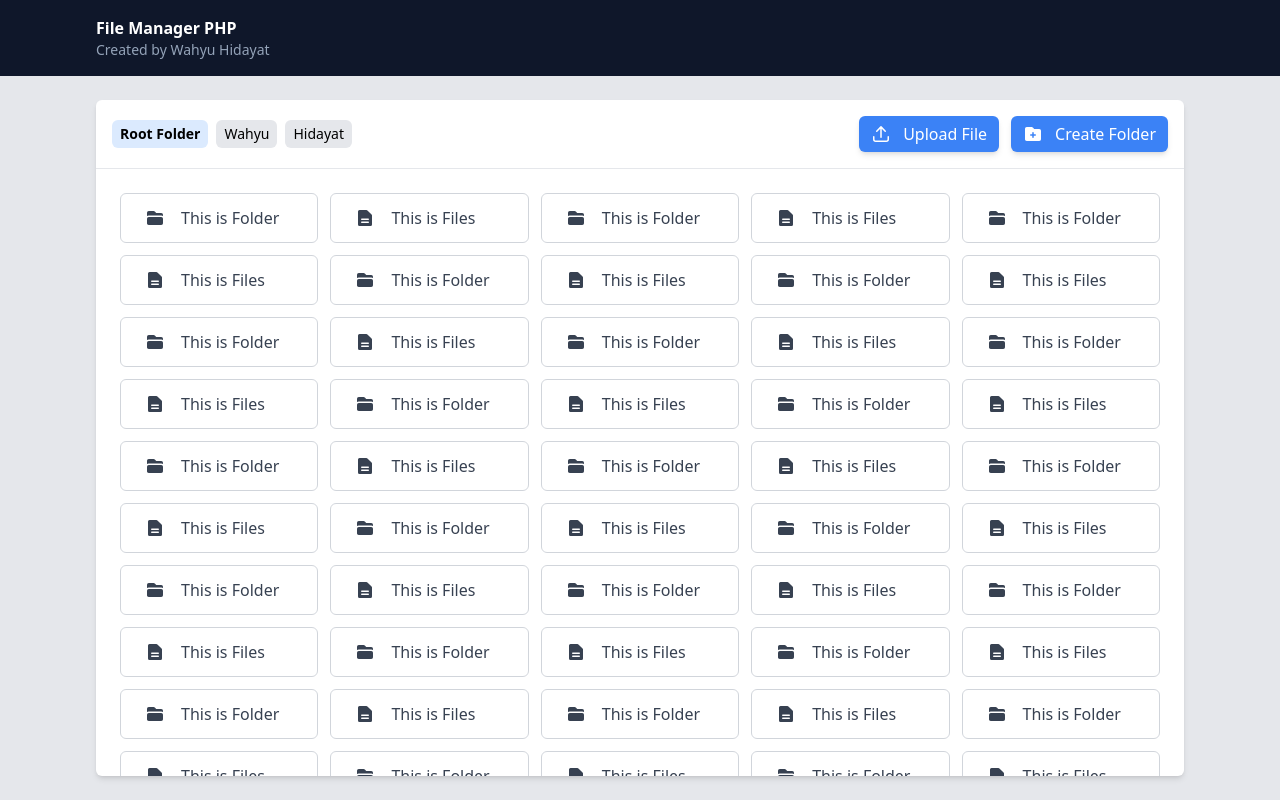
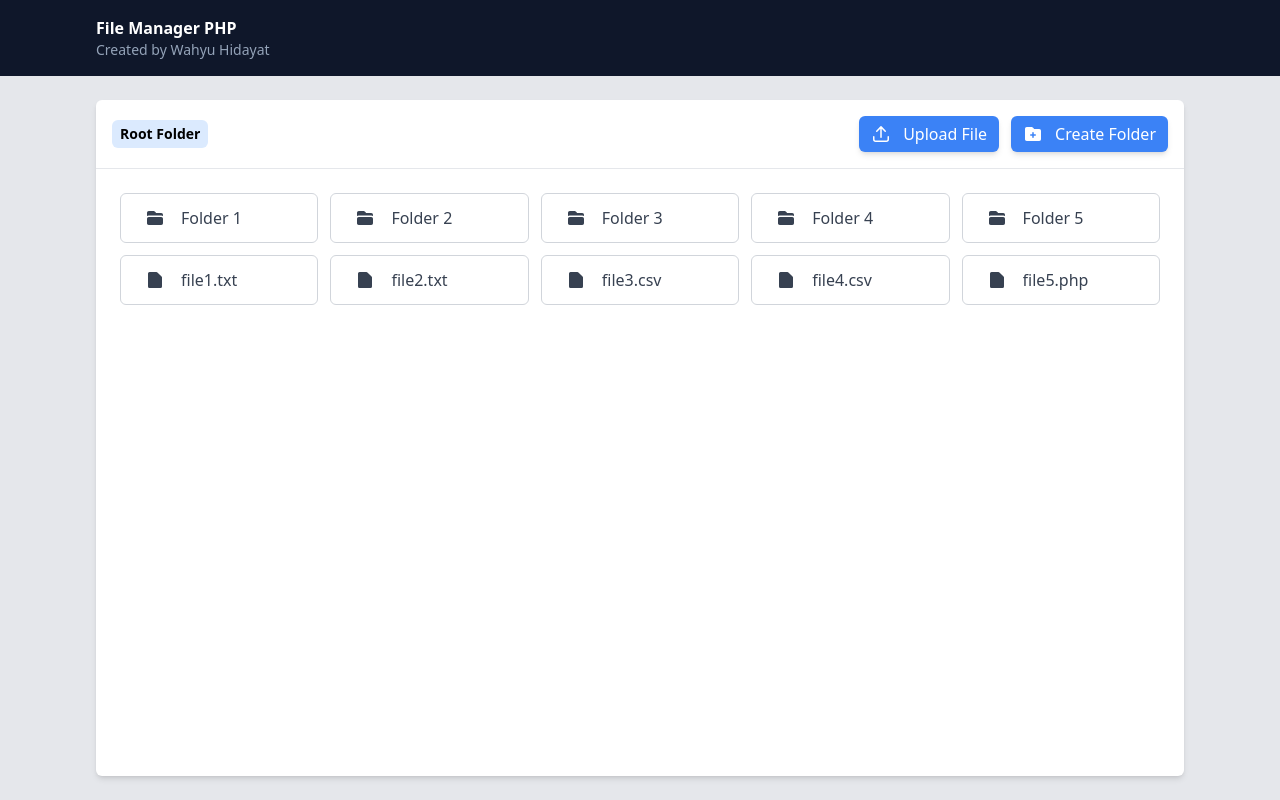
Before and after one commit to WahyuHidayattz/php-file-manager, a PHP site: page / in a window 1280 px wide. Run offline with PHP 8.4, Linux system fonts and the light colour scheme.

Commit message:
Update can read directory

```diff
--- a/assets/app.css
+++ b/assets/app.css
@@ -615,24 +571,20 @@ video {
   display: flex;
 }
 
-.grid {
-  display: grid;
+.contents {
+  display: contents;
 }
 
 .hidden {
   display: none;
 }
 
-.h-5 {
-  height: 1.25rem;
-}
-
 .h-full {
   height: 100%;
 }
 
-.min-h-screen {
-  min-height: 100vh;
+.h-5 {
+  height: 1.25rem;
 }
 
 .w-full {
@@ -741,6 +653,14 @@ video {
 
 .overflow-hidden {
   overflow: hidden;
+}
+
+.text-ellipsis {
+  text-overflow: ellipsis;
+}
+
+.whitespace-nowrap {
+  white-space: nowrap;
 }
 
 .rounded-md {
@@ -878,14 +764,19 @@ video {
   padding-bottom: 1rem;
 }
 
-.px-6 {
-  padding-left: 1.5rem;
-  padding-right: 1.5rem;
-}
-
 .py-6 {
   padding-top: 1.5rem;
   padding-bottom: 1.5rem;
+}
+
+.px-2 {
+  padding-left: 0.5rem;
+  padding-right: 0.5rem;
+}
+
+.py-1 {
+  padding-top: 0.25rem;
+  padding-bottom: 0.25rem;
 }
 
 .px-3 {
@@ -898,19 +789,9 @@ video {
   padding-bottom: 0.375rem;
 }
 
-.py-1 {
-  padding-top: 0.25rem;
-  padding-bottom: 0.25rem;
-}
-
-.px-4 {
-  padding-left: 1rem;
-  padding-right: 1rem;
-}
-
-.py-2 {
-  padding-top: 0.5rem;
-  padding-bottom: 0.5rem;
+.px-6 {
+  padding-left: 1.5rem;
+  padding-right: 1.5rem;
 }
 
 .py-3 {
@@ -918,9 +799,9 @@ video {
   padding-bottom: 0.75rem;
 }
 
-.px-2 {
-  padding-left: 0.5rem;
-  padding-right: 0.5rem;
+.py-2 {
+  padding-top: 0.5rem;
+  padding-bottom: 0.5rem;
 }
 
 .pr-4 {
--- a/index.php
+++ b/index.php
@@ -1,14 +1,42 @@
 <?php
 
-$files = [];
-$in_folder = false;
-for ($i = 0; $i < 100; $i++) {
-    if ($i % 2 == 0) {
-        $files[] = ["This is Folder", "folder"];
+$path = "storage";
+if (isset($_GET['path'])) {
+    $path = $_GET['path'];
+}
+
+$new_path = [];
+foreach (scandir($path) as $file) {
+    if ($file != ".") {
+        if ($file == "..") {
+            $new_path[] = [$file, "folder", "?path=" . dirname("$path")];
+        } else if (is_dir("$path/$file")) {
+            $new_path[] = [$file, "folder", "?path=$path/$file"];
         } else {
-        $files[] = ["This is Files", "file"];
+            $new_path[] = [$file, "file", "$path/$file"];
         }
     }
+}
+
+usort($new_path, function ($a, $b) {
+    return $b[1] <=> $a[1];
+});
+
+$dir_listing = explode("/", $path);
+$dir_listing_new = [];
+foreach ($dir_listing as $list) {
+    if ($list != ".." && $list != ".") {
+        $dir_listing_new[] = $list;
+    }
+}
+array_shift($dir_listing_new);
+$in_folder = true;
+
+if (!$dir_listing_new) {
+    $in_folder = false;
+    array_shift($new_path);
+}
+
 
 ?>
 <html lang="en">
@@ -24,10 +52,10 @@ for ($i = 0; $i < 100; $i++) {
 <body class="">
 
     <!-- main container -->
-    <div class="flex flex-col w-full h-full bg-gray-200 overflow-auto">
+    <div class="flex flex-col w-full h-full overflow-auto bg-gray-200">
 
         <!-- header -->
-        <div class="flex flex-row items-center justify-between gap-6 px-4 md:px-12 lg:px-24 py-4 bg-slate-900 text-white">
+        <div class="flex flex-row items-center justify-between gap-6 px-4 py-4 text-white md:px-12 lg:px-24 bg-slate-900">
             <div class="flex flex-col">
                 <span class="font-semibold">File Manager PHP</span>
                 <span class="text-sm text-slate-400">Created by Wahyu Hidayat</span>
@@ -35,17 +63,18 @@ for ($i = 0; $i < 100; $i++) {
         </div>
         <!-- content -->
 
-        <div class="flex flex-col px-4 md:px-12 lg:px-24 py-6 flex-1 overflow-auto">
+        <div class="flex flex-col flex-1 px-4 py-6 overflow-auto md:px-12 lg:px-24">
 
-            <div class="flex flex-col bg-white shadow-md rounded-md overflow-auto flex-1">
+            <div class="flex flex-col flex-1 overflow-auto bg-white rounded-md shadow-md">
 
-                <div class="flex flex-row md:justify-between justify-end items-center gap-3 p-4 border-b border-b-gray-200">
-                    <div class="hidden md:flex flex-1 flex-row items-center gap-2 text-sm">
-                        <a href="" class="flex flex-row px-2 py-1 bg-blue-100 hover:bg-blue-200 rounded-md font-semibold">
+                <div class="flex flex-row items-center justify-end gap-3 p-4 border-b md:justify-between border-b-gray-200">
+                    <div class="flex-row items-center flex-1 hidden gap-2 text-sm md:flex">
+                        <a href="?path=storage" class="flex flex-row px-2 py-1 font-semibold bg-blue-100 rounded-md hover:bg-blue-200">
                             Root Folder
                         </a>
-                        <a href="" class="flex flex-row px-2 py-1 bg-gray-200 hover:bg-gray-300 rounded-md">Wahyu</a>
-                        <a href="" class="flex flex-row px-2 py-1 bg-gray-200 hover:bg-gray-300 rounded-md">Hidayat</a>
+                        <?php foreach ($dir_listing_new as $list) : ?>
+                            <span class="flex flex-row px-2 py-1 bg-gray-200 rounded-md "><?= $list; ?></span>
+                        <?php endforeach; ?>
                     </div>
                     <button id="button-file-upload" class="flex items-center justify-center flex-row gap-3 px-3 py-1.5 bg-blue-500 hover:bg-blue-400 text-white rounded-md shadow-md">
                         <svg xmlns="http://www.w3.org/2000/svg" viewBox="0 0 20 20" fill="currentColor" class="w-5 h-5">
@@ -62,25 +91,29 @@ for ($i = 0; $i < 100; $i++) {
                     </button>
                 </div>
 
-                <div class="flex flex-col sm:grid sm:grid-cols-2 md:grid md:grid-cols-3 lg:grid lg:grid-cols-4 xl:grid xl:grid-cols-5 gap-3 p-6 overflow-auto">
-                    <?php foreach ($files as $file) : ?>
-                        <a href="" class="w-full flex flex-row items-center gap-4 px-6 py-3 text-gray-700 bg-white rounded-md border border-gray-300 hover:bg-gray-200">
-                            <?php if ($file[1] == "file") : ?>
+                <div class="flex flex-col h-full">
+                    <div class="flex flex-col gap-3 p-6 overflow-auto sm:grid sm:grid-cols-2 md:grid md:grid-cols-3 lg:grid lg:grid-cols-4 xl:grid xl:grid-cols-5">
+                        <?php foreach ($new_path as $file) : ?>
+                            <a href="<?= $file[2]; ?>" class="flex flex-row items-center w-full gap-4 px-6 py-3 text-gray-700 bg-white border border-gray-300 rounded-md hover:bg-gray-200">
+                                <?php if ($file[1] == "folder") : ?>
                                     <svg xmlns="http://www.w3.org/2000/svg" viewBox="0 0 20 20" fill="currentColor" class="w-5 h-5">
-                                    <path fill-rule="evenodd" d="M4.5 2A1.5 1.5 0 003 3.5v13A1.5 1.5 0 004.5 18h11a1.5 1.5 0 001.5-1.5V7.621a1.5 1.5 0 00-.44-1.06l-4.12-4.122A1.5 1.5 0 0011.378 2H4.5zm2.25 8.5a.75.75 0 000 1.5h6.5a.75.75 0 000-1.5h-6.5zm0 3a.75.75 0 000 1.5h6.5a.75.75 0 000-1.5h-6.5z" clip-rule="evenodd" />
+                                        <path d="M3.75 3A1.75 1.75 0 002 4.75v3.26a3.235 3.235 0 011.75-.51h12.5c.644 0 1.245.188 1.75.51V6.75A1.75 1.75 0 0016.25 5h-4.836a.25.25 0 01-.177-.073L9.823 3.513A1.75 1.75 0 008.586 3H3.75zM3.75 9A1.75 1.75 0 002 10.75v4.5c0 .966.784 1.75 1.75 1.75h12.5A1.75 1.75 0 0018 15.25v-4.5A1.75 1.75 0 0016.25 9H3.75z" />
                                     </svg>
                                 <?php else : ?>
                                     <svg xmlns="http://www.w3.org/2000/svg" viewBox="0 0 20 20" fill="currentColor" class="w-5 h-5">
-                                    <path d="M3.75 3A1.75 1.75 0 002 4.75v3.26a3.235 3.235 0 011.75-.51h12.5c.644 0 1.245.188 1.75.51V6.75A1.75 1.75 0 0016.25 5h-4.836a.25.25 0 01-.177-.073L9.823 3.513A1.75 1.75 0 008.586 3H3.75zM3.75 9A1.75 1.75 0 002 10.75v4.5c0 .966.784 1.75 1.75 1.75h12.5A1.75 1.75 0 0018 15.25v-4.5A1.75 1.75 0 0016.25 9H3.75z" />
+                                        <path d="M3 3.5A1.5 1.5 0 014.5 2h6.879a1.5 1.5 0 011.06.44l4.122 4.12A1.5 1.5 0 0117 7.622V16.5a1.5 1.5 0 01-1.5 1.5h-11A1.5 1.5 0 013 16.5v-13z" />
                                     </svg>
                                 <?php endif; ?>
+                                <span class="flex-1 overflow-hidden whitespace-nowrap text-ellipsis">
                                     <?= $file[0]; ?>
+                                </span>
                             </a>
                         <?php endforeach; ?>
                     </div>
+                </div>
 
                 <?php if ($in_folder) : ?>
-                    <div class="flex flex-row justify-end items-center gap-3 p-4 border-t border-t-gray-200">
+                    <div class="flex flex-row items-center justify-end gap-3 p-4 border-t border-t-gray-200">
                         <a href="" class="flex items-center justify-center flex-row gap-3 px-3 py-1.5 bg-red-500 text-white rounded-md shadow-md hover:bg-red-400">
                             <svg xmlns="http://www.w3.org/2000/svg" viewBox="0 0 20 20" fill="currentColor" class="w-5 h-5">
                                 <path fill-rule="evenodd" d="M8.75 1A2.75 2.75 0 006 3.75v.443c-.795.077-1.584.176-2.365.298a.75.75 0 10.23 1.482l.149-.022.841 10.518A2.75 2.75 0 007.596 19h4.807a2.75 2.75 0 002.742-2.53l.841-10.52.149.023a.75.75 0 00.23-1.482A41.03 41.03 0 0014 4.193V3.75A2.75 2.75 0 0011.25 1h-2.5zM10 4c.84 0 1.673.025 2.5.075V3.75c0-.69-.56-1.25-1.25-1.25h-2.5c-.69 0-1.25.56-1.25 1.25v.325C8.327 4.025 9.16 4 10 4zM8.58 7.72a.75.75 0 00-1.5.06l.3 7.5a.75.75 0 101.5-.06l-.3-7.5zm4.34.06a.75.75 0 10-1.5-.06l-.3 7.5a.75.75 0 101.5.06l.3-7.5z" clip-rule="evenodd" />
@@ -94,7 +127,7 @@ for ($i = 0; $i < 100; $i++) {
 
             <!-- modal dialgo upload -->
             <div id="modal-file-upload" class="hidden absolute top-0 right-0 bg-white border border-gray-300 rounded-md shadow-lg mt-[180px] mr-8 md:mr-16 lg:mr-28 w-[350px] flex flex-col gap-4 overflow-hidden">
-                <div class="flex flex-row items-center justify-between gap-4 border-b border-b-gray-300 px-4 py-2">
+                <div class="flex flex-row items-center justify-between gap-4 px-4 py-2 border-b border-b-gray-300">
                     <span>File Uploader</span>
                     <div id="button-file-close" class="p-2 rounded-full hover:bg-gray-200">
                         <svg xmlns="http://www.w3.org/2000/svg" viewBox="0 0 20 20" fill="currentColor" class="w-5 h-5">
@@ -109,12 +142,12 @@ for ($i = 0; $i < 100; $i++) {
                     <input type="file" class="pr-4 text-sm border-b border-b-2 border-b-gray-300 bg-gray-100 file:px-3 file:py-1.5 file:outline-none file:border-none file:bg-blue-200 file:text-blue-500 hover:border-b-blue-500 cursor-pointer text-slate-700">
                     <input type="file" class="pr-4 text-sm border-b border-b-2 border-b-gray-300 bg-gray-100 file:px-3 file:py-1.5 file:outline-none file:border-none file:bg-blue-200 file:text-blue-500 hover:border-b-blue-500 cursor-pointer text-slate-700">
                 </div>
-                <button class="px-4 py-2 bg-blue-500 text-white  hover:bg-blue-400">Upload All Files</button>
+                <button class="px-4 py-2 text-white bg-blue-500 hover:bg-blue-400">Upload All Files</button>
             </div>
 
             <!-- modal dialgo create folder -->
             <div id="modal-create-folder" class="hidden absolute top-0 right-0 bg-white border border-gray-300 rounded-md shadow-lg mt-[180px] mr-8 md:mr-16 lg:mr-28 w-[350px] flex flex-col gap-4 overflow-hidden">
-                <div class="flex flex-row items-center justify-between gap-4 border-b border-b-gray-300 px-4 py-2">
+                <div class="flex flex-row items-center justify-between gap-4 px-4 py-2 border-b border-b-gray-300">
                     <span>Create Folder</span>
                     <div id="button-create-folder-close" class="p-2 rounded-full hover:bg-gray-200">
                         <svg xmlns="http://www.w3.org/2000/svg" viewBox="0 0 20 20" fill="currentColor" class="w-5 h-5">
@@ -123,9 +156,9 @@ for ($i = 0; $i < 100; $i++) {
                     </div>
                 </div>
                 <div class="flex flex-col gap-4 px-4">
-                    <input type="text" class="px-3 py-2 pr-4 text-sm border-b border-b-2 border-b-gray-300 bg-gray-100  file:text-blue-500 hover:border-b-blue-500  text-slate-700 outline-none focus:border-b-blue-500" placeholder="folder name">
+                    <input type="text" class="px-3 py-2 pr-4 text-sm bg-gray-100 border-b border-b-2 outline-none border-b-gray-300 file:text-blue-500 hover:border-b-blue-500 text-slate-700 focus:border-b-blue-500" placeholder="folder name">
                 </div>
-                <button class="px-4 py-2 bg-blue-500 text-white  hover:bg-blue-400">Upload All Files</button>
+                <button class="px-4 py-2 text-white bg-blue-500 hover:bg-blue-400">Create Folder</button>
             </div>
 
         </div>
@@ -139,11 +172,11 @@ for ($i = 0; $i < 100; $i++) {
     let button_file_upload_close = document.getElementById("button-file-close");
     let modal_file_upload = document.getElementById("modal-file-upload");
 
-    button_file_upload.addEventListener('click', function(event){
+    button_file_upload.addEventListener('click', function(event) {
         event.preventDefault();
         modal_file_upload.classList.toggle("hidden");
     })
-    button_file_upload_close.addEventListener('click', (event)=> {
+    button_file_upload_close.addEventListener('click', (event) => {
         modal_file_upload.classList.toggle("hidden");
     })
 
```
Also changed, not shown: other parts of assets/app.css (+20 -200 lines), file.php (added, +27 -0 lines), storage/Folder 1/Child file 1.txt (added), storage/Folder 1/Child file 2.csv (added), storage/Folder 2/Child file 1.txt (added), storage/Folder 2/Child file 2.csv (added), storage/Folder 3/Child file 1.txt (added), storage/Folder 3/Child file 2.csv (added), storage/Folder 4/Child file 1.txt (added), storage/Folder 4/Child file 2.csv (added), storage/Folder 5/Child file 1.txt (added), storage/Folder 5/Child file 2.csv (added), storage/file1.txt (added), storage/file2.txt (added), 3 more files. Lines whose indentation alone changed are shown as unchanged.
